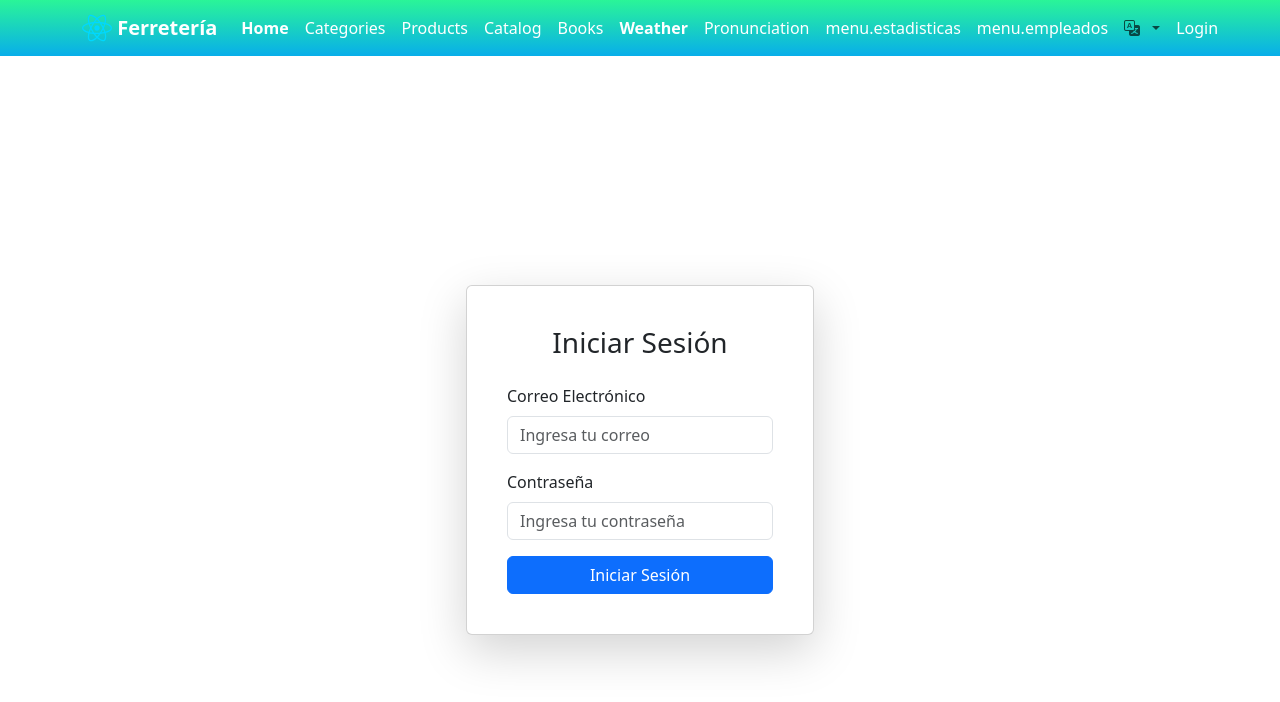
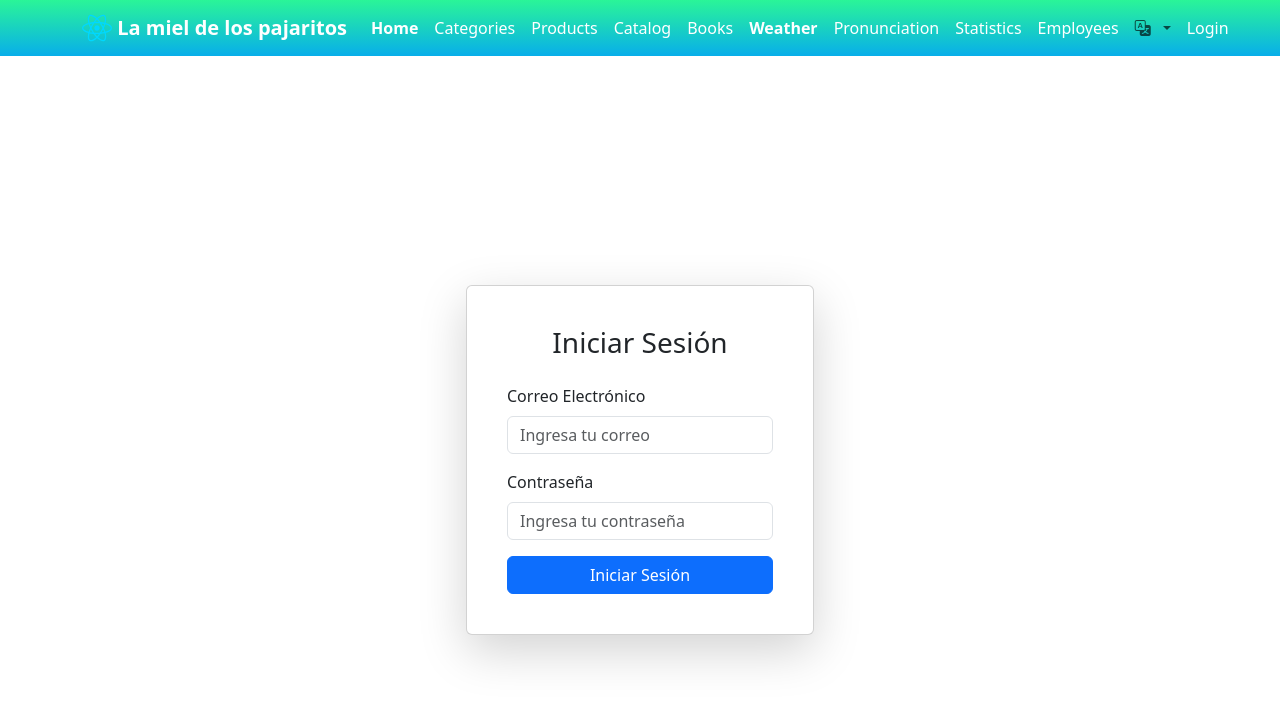
Before and after one commit to GersaniaA/Vite3, a React (Vite) app: page / in a window 1280 px wide. Shown: the top 702 px of the page. Built offline with nearby package versions, Linux system fonts and the light colour scheme; no server answers.

Commit message:
Animacion

```diff
--- a/package.json
+++ b/package.json
@@ -20,6 +20,7 @@
     "jspdf": "^3.0.1",
     "jspdf-autotable": "^5.0.2",
     "react": "^19.0.0",
+    "react-awesome-reveal": "^4.3.1",
     "react-bootstrap": "^2.10.9",
     "react-chartjs-2": "^5.3.0",
     "react-dom": "^19.0.0",
--- a/src/components/Encabezado.jsx
+++ b/src/components/Encabezado.jsx
@@ -52,7 +52,7 @@ const Encabezado = () => {
             height="30"
             className="d-inline-block align-top"
           />{" "}
-          <strong>Ferretería</strong>
+          <strong>La miel de los pajaritos</strong>
         </Navbar.Brand>
 
         <Navbar.Toggle aria-controls="offcanvasNavbar-expand-sm" />
@@ -104,11 +104,11 @@ const Encabezado = () => {
                 {t('menu.pronunciacion')}
               </Nav.Link>
 
-              <Nav.Link onClick={() => handleNavigate("/Estadisticas")} className={isCollapsed ? "color-texto-marca" : "text-white"}>
+              <Nav.Link onClick={() => handleNavigate("/estadisticas")} className={isCollapsed ? "color-texto-marca" : "text-white"}>
                 {t('menu.estadisticas')}
               </Nav.Link>
 
-              <Nav.Link onClick={() => handleNavigate("/Empleados")} className={isCollapsed ? "color-texto-marca" : "text-white"}>
+              <Nav.Link onClick={() => handleNavigate("/empleados")} className={isCollapsed ? "color-texto-marca" : "text-white"}>
                 {t('menu.empleados')}
               </Nav.Link>
 
--- a/src/components/catalogo/TarjetaProducto.jsx
+++ b/src/components/catalogo/TarjetaProducto.jsx
@@ -1,8 +1,10 @@
+import { Zoom } from "react-awesome-reveal";
 import { Card, Col, Button } from "react-bootstrap";
 
 const TarjetaProducto = ({ producto, onEdit }) => {
   return (
     <Col lg={3} md={4} sm={12} className="mb-4">
+      <Zoom triggerOnce>
         <Card>
           {producto.imagen && (
             <Card.Img variant="top" src={producto.imagen} alt={producto.nombre} />
@@ -19,6 +21,7 @@ const TarjetaProducto = ({ producto, onEdit }) => {
             </Button>
           </Card.Body>
         </Card>
+      </Zoom>
     </Col>
   );
 };
--- a/src/components/productos/TablaProductos.jsx
+++ b/src/components/productos/TablaProductos.jsx
@@ -2,6 +2,7 @@ import React, { useState } from "react";
 import { Table, Button, Image } from "react-bootstrap";
 import "bootstrap-icons/font/bootstrap-icons.css";
 import Paginacion from "../ordenamiento/Paginacion";
+
 
 const TablaProductos = ({ productos, openEditModal, openDeleteModal, openQRModal, handleCopy }) => {
   const [currentPage, setCurrentPage] = useState(1);
@@ -69,6 +70,7 @@ const TablaProductos = ({ productos, openEditModal, openDeleteModal, openQRModal
         </tbody>
       </Table>
 
+
       <Paginacion
         itemsPerPage={itemsPerPage}
         totalItems={totalItems}
--- a/src/i18n.js
+++ b/src/i18n.js
@@ -21,7 +21,8 @@ import LanguageDetector from 'i18next-browser-languagedetector';
         libros: "Books",
         clima: "Weather",
         pronunciacion: "Pronunciation",
-        estadísticas: "Statistics",
+        estadisticas: "Statistics",
+        empleados: "Employees",
         cerrarSesion: "Logout",
         iniciarSesion: "Login",
         idioma: "Language",
```
Also changed, not shown: 1 other file (tests, documents, lock files or other folders). Lines whose indentation alone changed are shown as unchanged.
